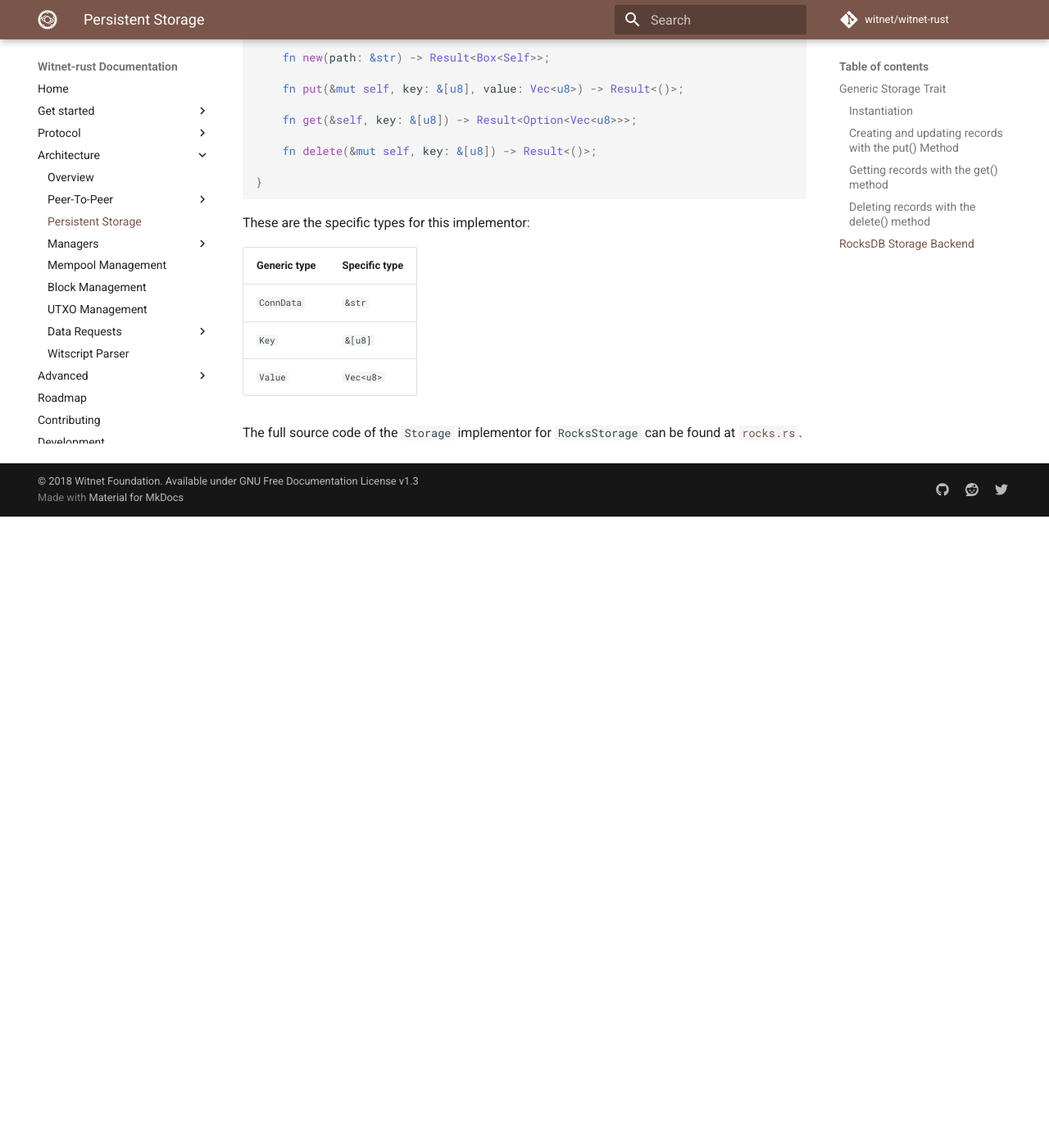
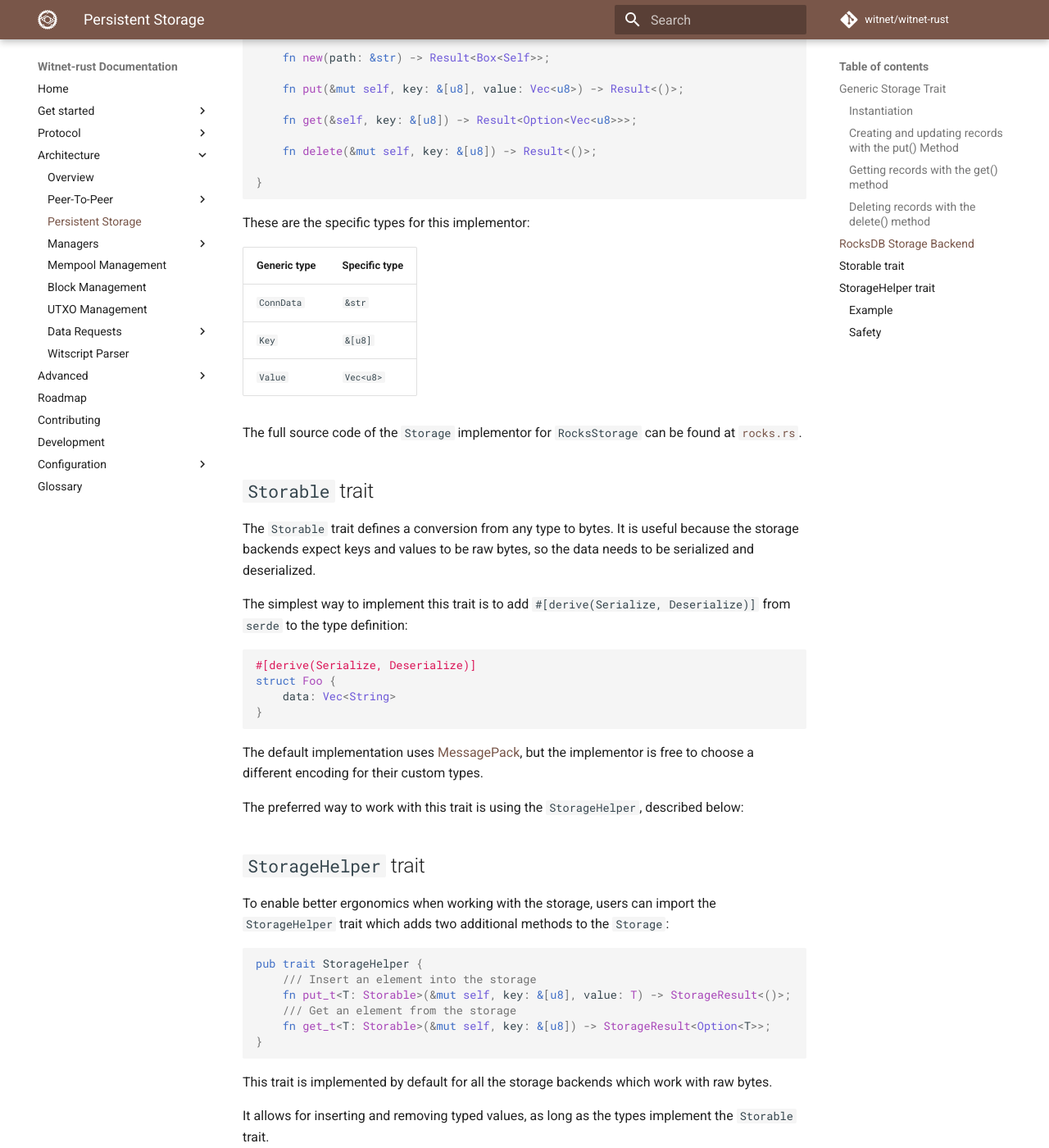
Before and after one commit to witnet/witnet-rust, an MkDocs documentation site: the page built from docs/architecture/storage.md, in a window 1280 px wide and 1400 px high, scrolled down 3167 px. Shown: the whole window at 82% size. Built offline with MkDocs 1.6.1 and Material for MkDocs 9.7.7, drawn with Linux system fonts in a browser that asks for light colours; comment, search, counter and statistics services are not loaded; before the commit the page ends 3797 px from its top, so only the background shows below that; some of the changed text lies outside the part shown.

Commit message:
docs(storage): document Storable and StorageHelper

````diff
--- a/docs/architecture/storage.md
+++ b/docs/architecture/storage.md
@@ -153,7 +153,90 @@
 
 The full source code of the `Storage` implementor for `RocksStorage` can be found at [`rocks.rs`][rocks].
 
+## `Storable` trait
+
+The `Storable` trait defines a conversion from any type to bytes.
+It is useful because the storage backends expect keys and values to be raw bytes,
+so the data needs to be serialized and deserialized.
+
+The simplest way to implement this trait is to add
+`#[derive(Serialize, Deserialize)]` from `serde` to the type definition:
+
+```rust
+#[derive(Serialize, Deserialize)]
+struct Foo {
+    data: Vec<String>
+}
+```
+
+The default implementation uses [MessagePack][msgpack], but the implementor is free to choose
+a different encoding for their custom types.
+
+The preferred way to work with this trait is using the `StorageHelper`,
+described below:
+
+## `StorageHelper` trait
+
+To enable better ergonomics when working with the storage, users can
+import the `StorageHelper` trait which adds two additional methods to
+the `Storage`:
+
+```rust
+pub trait StorageHelper {
+    /// Insert an element into the storage
+    fn put_t<T: Storable>(&mut self, key: &[u8], value: T) -> StorageResult<()>;
+    /// Get an element from the storage
+    fn get_t<T: Storable>(&mut self, key: &[u8]) -> StorageResult<Option<T>>;
+}
+```
+
+This trait is implemented by default for all the storage backends which
+work with raw bytes.
+
+It allows for inserting and removing typed values, as long as the types
+implement the `Storable` trait.
+
+### Example
+
+```rust
+use witnet_storage::storage::{Storage, StorageHelper};
+use witnet_storage::error::StorageResult;
+use witnet_storage::backends::in_memory::InMemoryStorage;
+
+fn main() -> StorageResult<()> {
+    // Create an InMemoryStorage for testing
+    let mut s = InMemoryStorage::new(())?;
+
+    // Insert a String
+    let v1: String = "hello!".to_string();
+    s.put_t(b"str", v1.clone())?;
+
+    // Get that String back
+    let v2: String = s.get_t(b"str")?.unwrap();
+    assert_eq!(v1, v2);
+
+    // Insert a i32
+    let x1: i32 = 54;
+    s.put_t(b"int", x1.clone())?;
+
+    // Get that i32 back
+    let x2 = s.get_t::<i32>(b"int")?.unwrap();
+    assert_eq!(x1, x2);
+
+    Ok(())
+}
+```
+
+### Safety
+
+This trait allows for inserting and removing typed values, although there is no type
+safety, the user is responsible to make sure the `get_t` method
+specifies the correct type. In most cases the conversion will fail and
+the `get_t` method will return an error. But it is possible to get a
+valid result from a different type.
+
 [#21]: https://github.com/witnet/witnet-rust/pull/21
 [storage]: https://github.com/witnet/witnet-rust/blob/master/storage/src/storage.rs
 [rocks]: https://github.com/witnet/witnet-rust/blob/master/storage/src/backends/rocks.rs
 [in_memory]: https://github.com/witnet/witnet-rust/blob/master/storage/src/backends/in_memory.rs
+[msgpack]: https://msgpack.org/
````
